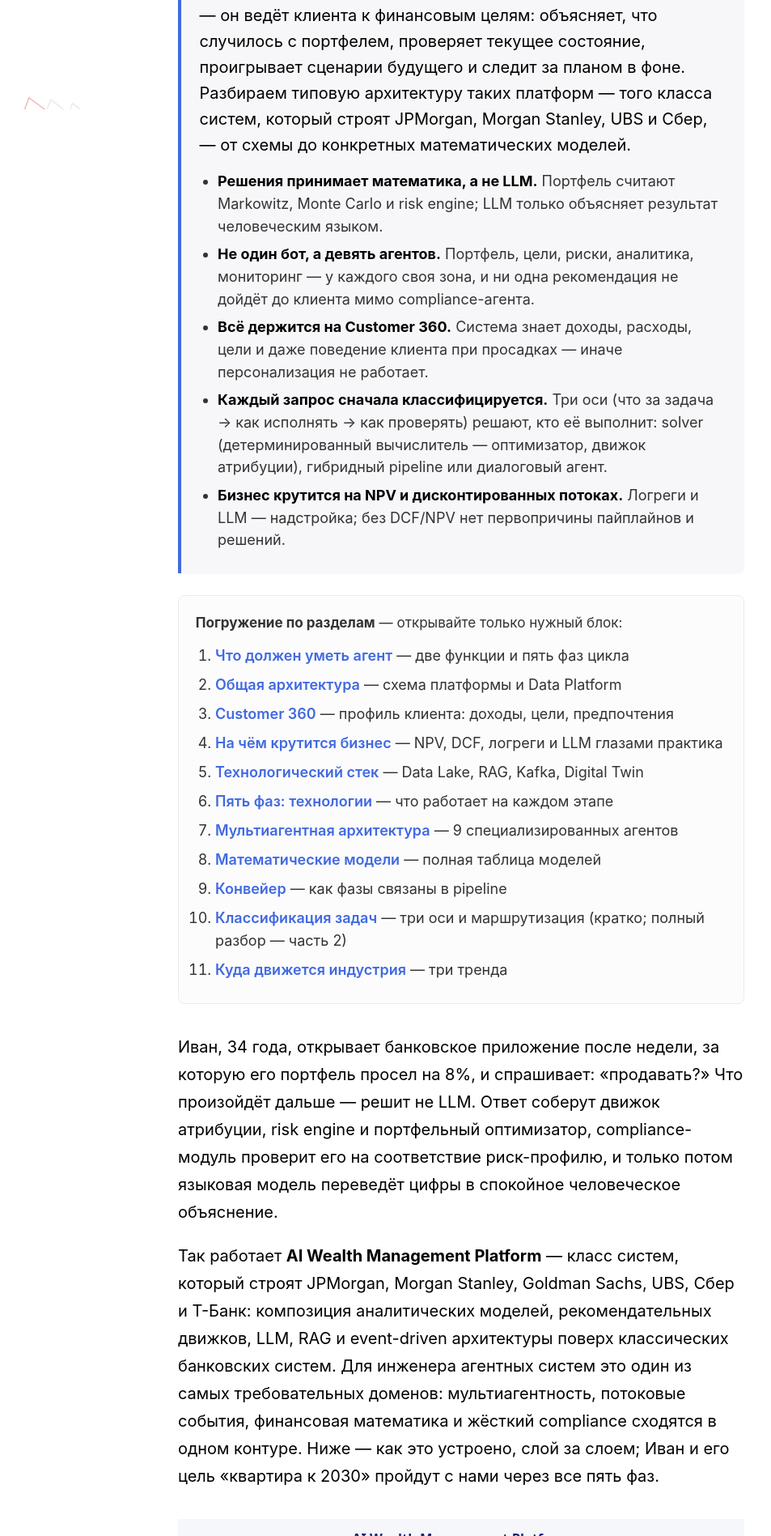
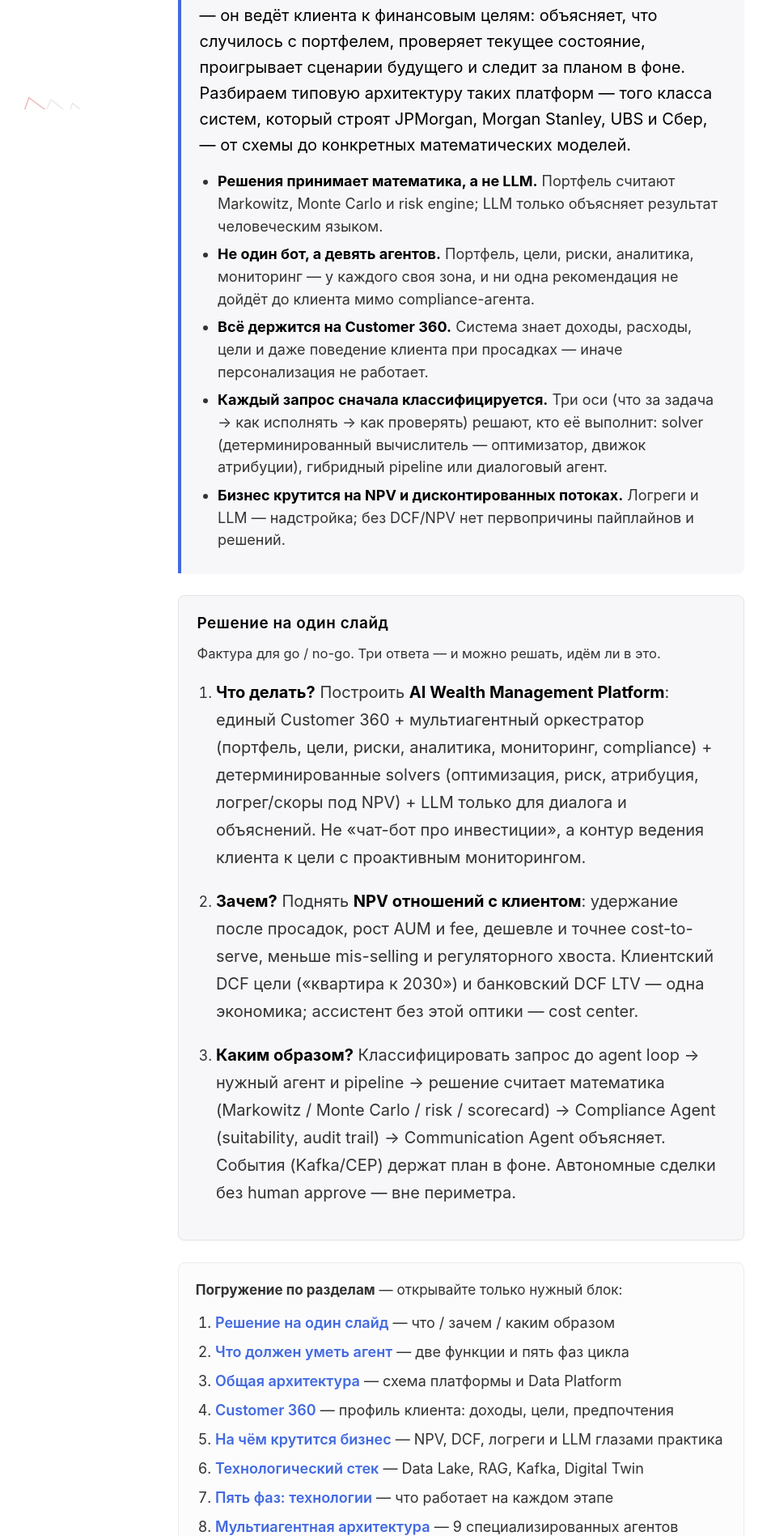
Before and after one commit to evgeniy-borisov/vairl, a Jekyll site: the page built from publications/public/2026-07-13-banking-investor-ai-agent-ru.md, in a window 1280 px wide. Shown: the part 765-2662 px from the top of the page at 81% size, without its empty margins (0-953 px from the left). Built offline with Jekyll 4.4.1, drawn with Linux system fonts in a browser that asks for light colours; nearby versions of some CDN libraries.

Commit message:
Добавить «решение на один слайд»: что / зачем / каким образом.
Ёмкая фактура для go/no-go в начале статьи про AI wealth-ассистента.

Co-authored-by: Cursor <cursoragent@cursor.com>

```diff
--- a/assets/css/style.css
+++ b/assets/css/style.css
@@ -525,6 +525,52 @@ nav a {
     color: var(--text);
 }
 
+.post-content .post-decision {
+    margin: 0 0 1.5em;
+    padding: 1.15em 1.25em 1.2em;
+    border: 1px solid var(--border);
+    border-radius: 8px;
+    background-color: var(--bg-secondary);
+    box-shadow: 0 1px 3px var(--shadow);
+}
+
+.post-content .post-decision > :first-child {
+    margin-top: 0;
+}
+
+.post-content .post-decision > :last-child {
+    margin-bottom: 0;
+}
+
+.post-content .post-decision h2,
+.post-content .post-decision h3 {
+    margin: 0 0 0.5em;
+    font-size: 1.05em;
+    letter-spacing: 0.03em;
+    color: var(--text);
+}
+
+.post-content .post-decision > p {
+    margin: 0 0 1em;
+    font-size: 0.92em;
+    color: var(--text-secondary);
+}
+
+.post-content .post-decision ol {
+    margin: 0;
+    padding-left: 1.3em;
+}
+
+.post-content .post-decision li {
+    margin: 0.7em 0;
+    line-height: 1.55;
+    color: var(--text-secondary);
+}
+
+.post-content .post-decision li strong {
+    color: var(--text);
+}
+
 .post-content .post-toc {
     margin: 0 0 2em;
     padding: 1em 1.15em 1.05em;
--- a/publications/public/2026-07-13-banking-investor-ai-agent-ru.md
+++ b/publications/public/2026-07-13-banking-investor-ai-agent-ru.md
@@ -24,10 +24,25 @@ review_status: approved
 
 </div>
 
+<div class="post-decision" markdown="1">
+
+### Решение на один слайд {#decision-slide}
+
+Фактура для go / no-go. Три ответа — и можно решать, идём ли в это.
+
+1. **Что делать?** Построить **AI Wealth Management Platform**: единый Customer 360 + мультиагентный оркестратор (портфель, цели, риски, аналитика, мониторинг, compliance) + детерминированные solvers (оптимизация, риск, атрибуция, логрег/скоры под NPV) + LLM только для диалога и объяснений. Не «чат-бот про инвестиции», а контур ведения клиента к цели с проактивным мониторингом.
+
+2. **Зачем?** Поднять **NPV отношений с клиентом**: удержание после просадок, рост AUM и fee, дешевле и точнее cost-to-serve, меньше mis-selling и регуляторного хвоста. Клиентский DCF цели («квартира к 2030») и банковский DCF LTV — одна экономика; ассистент без этой оптики — cost center.
+
+3. **Каким образом?** Классифицировать запрос до agent loop → нужный агент и pipeline → решение считает математика (Markowitz / Monte Carlo / risk / scorecard) → Compliance Agent (suitability, audit trail) → Communication Agent объясняет. События (Kafka/CEP) держат план в фоне. Автономные сделки без human approve — вне периметра.
+
+</div>
+
 <div class="post-toc" markdown="1">
 
 **Погружение по разделам** — открывайте только нужный блок:
 
+0. [Решение на один слайд](#decision-slide) — что / зачем / каким образом
 1. [Что должен уметь агент](#agent-capabilities) — две функции и пять фаз цикла
 2. [Общая архитектура](#architecture) — схема платформы и Data Platform
 3. [Customer 360](#customer-360) — профиль клиента: доходы, цели, предпочтения
```
Also changed, not shown: _posts/2026-07-13-banking-investor-ai-agent-ru.md (+15 -0 lines).
